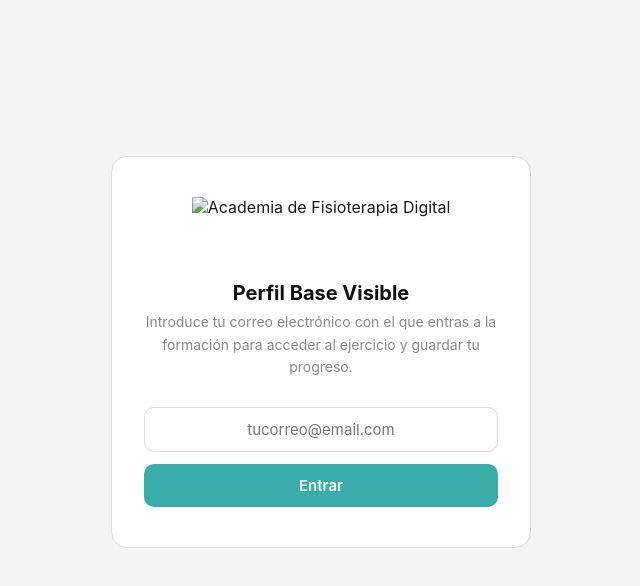
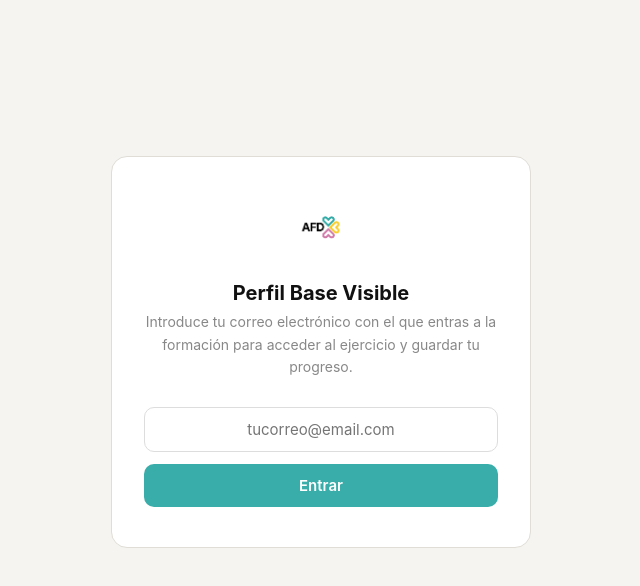
Before and after one commit to academiafisioterapiadigital/perfil-visible, a plain HTML site: page index.html in a window 1280 px wide. Shown: the whole page, without its empty margins (319-959 px from the left). Drawn offline with nearby package versions, Linux system fonts and the light colour scheme.

Commit message:
Update index.html

```diff
--- a/index.html
+++ b/index.html
@@ -143,7 +143,7 @@ textarea{min-height:80px}
 <div id="login-screen" class="login-wrap">
   <div class="login-card">
     <div style="margin-bottom:1.5rem;display:flex;align-items:center;justify-content:center;">
-      <img src="logo-afd-blanco.png" alt="Academia de Fisioterapia Digital" style="height:60px;width:auto;display:block;">
+      <img src="Logo-afd-transp.png" alt="Academia de Fisioterapia Digital" style="height:60px;width:auto;display:block;">
     </div>
     <h2>Perfil Base Visible</h2>
     <p>Introduce tu correo electrónico con el que entras a la formación para acceder al ejercicio y guardar tu progreso.</p>
```
